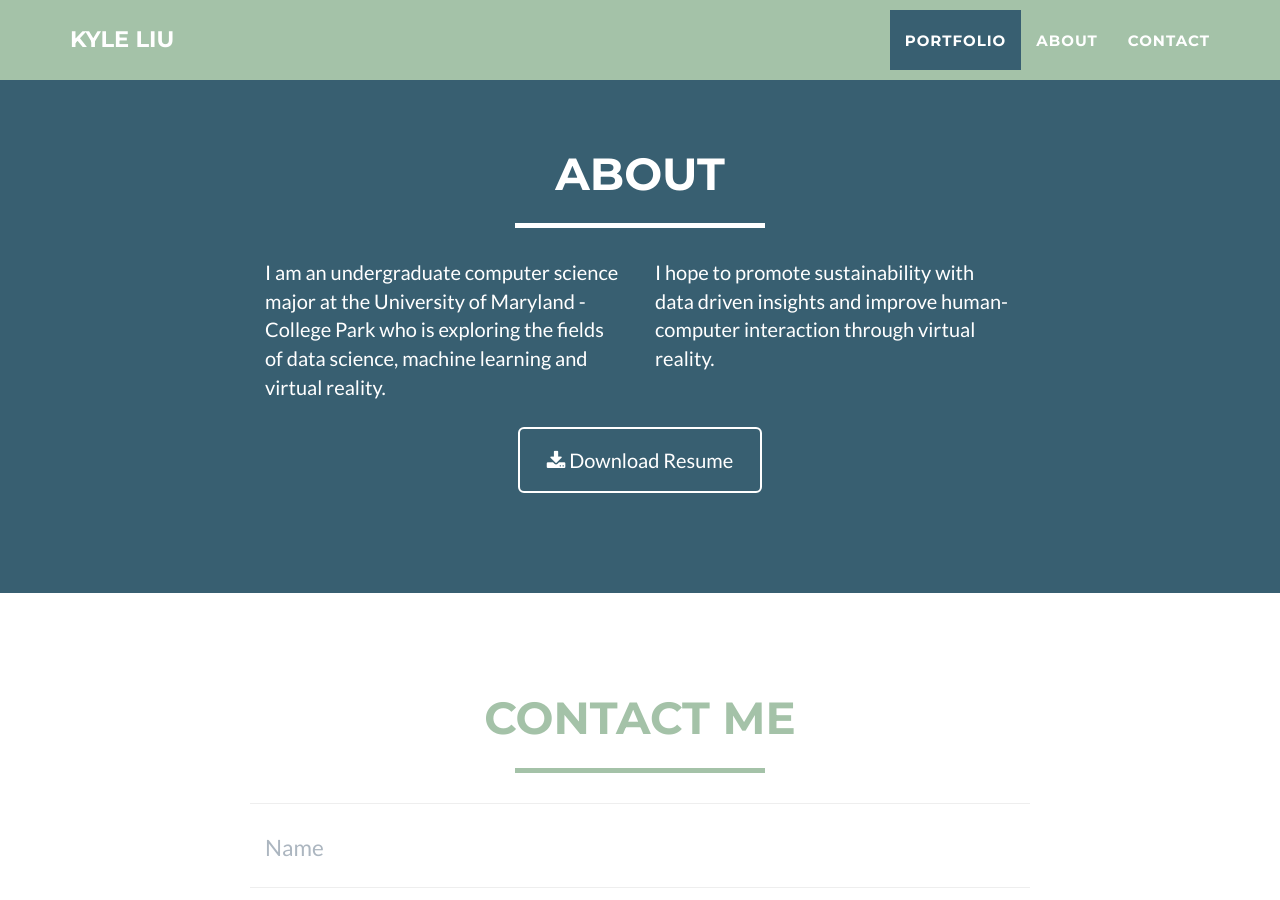
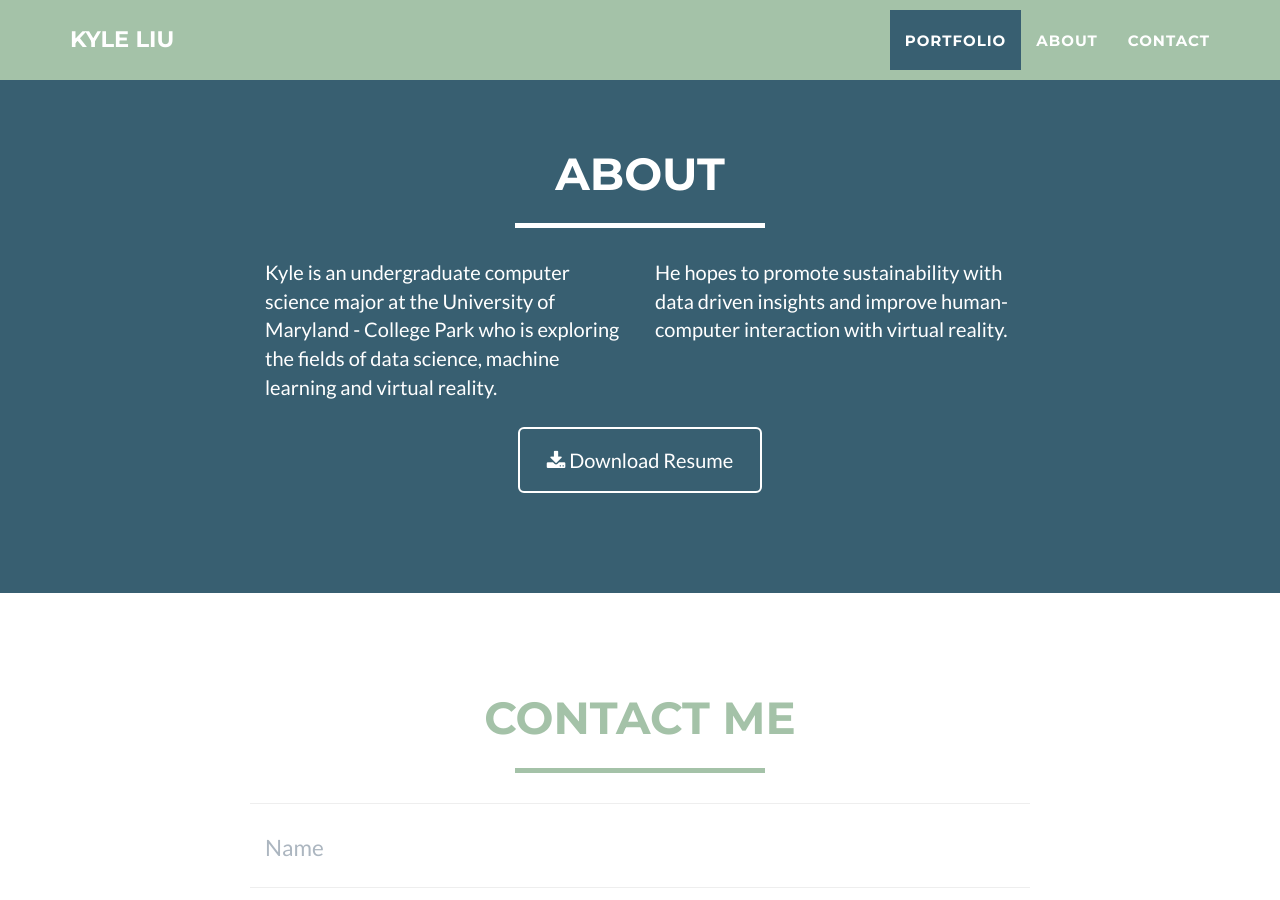
Before and after one commit to kylefirst/kylefirst.github.io, a Jekyll site: the page built from index.html, in a window 1280 px wide and 900 px high, scrolled down 1616 px. Built offline with Jekyll 4.4.1, drawn with Linux system fonts in a browser that asks for light colours.

Commit message:
update description

```diff
--- a/_includes/about.html
+++ b/_includes/about.html
@@ -9,10 +9,10 @@
             </div>
             <div class="row">
                 <div class="col-lg-4 col-lg-offset-2">
-                    <p>I am an undergraduate computer science major at the University of Maryland - College Park who is exploring the fields of data science, machine learning and virtual reality. </p>
+                    <p>Kyle is an undergraduate computer science major at the University of Maryland - College Park who is exploring the fields of data science, machine learning and virtual reality. </p>
                 </div>
                 <div class="col-lg-4">
-                    <p>I hope to promote sustainability with data driven insights and improve human-computer interaction through virtual reality. </p>
+                    <p>He hopes to promote sustainability with data driven insights and improve human-computer interaction with virtual reality. </p>
                 </div>
                 <div class="col-lg-8 col-lg-offset-2 text-center">
                     <a href="/downloads/resume.pdf" class="btn btn-lg btn-outline">
```
